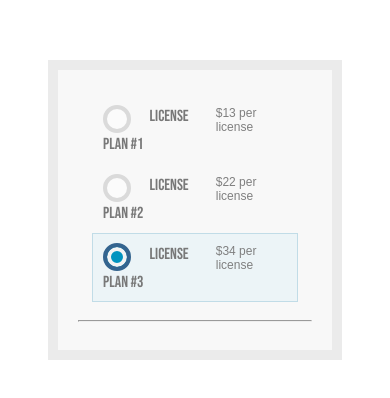
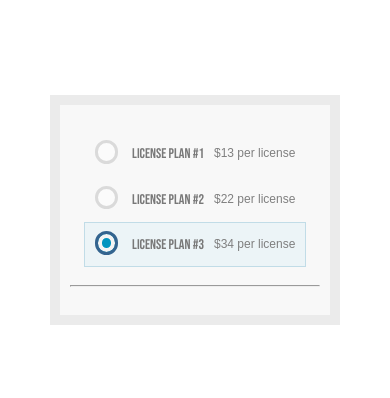
Before and after one commit to feyaq13/afla-group-test-1, a website built with Parcel: page src/index.html in a window 390 px wide. Shown: the part 212-610 px from the top of the page. Built offline with nearby package versions, Linux system fonts and the light colour scheme.

Commit message:
рефакторит форму для адаптивности

```diff
--- a/src/styles.css
+++ b/src/styles.css
@@ -1,3 +1,7 @@
+:root {
+  --primary-color: #0294BF;
+}
+
 body {
   margin: 0 auto;
   display: flex;
@@ -8,9 +12,14 @@ body {
 
 .form-choose-licence-plan {
   padding: 20px;
-  width: 60%;
   border: 10px solid #EBEBEB;
   background-color: #F8F8F8;
+}
+
+@media (max-width: 480px) {
+  .form-choose-licence-plan {
+    padding: 20px 10px;
+  }
 }
 
 fieldset {
@@ -22,6 +31,7 @@ fieldset {
   border: 1px solid transparent;
   display: flex;
   justify-content: space-between;
+  align-items: center;
 }
 
 .form-choose-licence-plan__field.focus {
@@ -29,13 +39,7 @@ fieldset {
   background-color: #ECF4F7;
 }
 
-.form-choose-licence-plan span {
-  font: 12px Arial, serif;
-  color: #7F7F7F;
-  vertical-align: bottom;
-}
-
-.form-choose-licence-plan input {
+.form-choose-licence-plan__field input {
   position: absolute;
   opacity: 0;
 }
@@ -44,7 +48,7 @@ fieldset {
   content: '';
   background: #FBFBFB;
   border-radius: 100%;
-  border: 4px solid #DADADA;
+  border: .25em solid #DADADA;
   display: inline-block;
   width: 1.25em;
   height: 1.25em;
@@ -58,18 +62,33 @@ fieldset {
 }
 
 .form-choose-licence-plan input:checked + .form-choose-licence-plan__label::before {
-  background-color: #0294BF;
+  background-color: var(--primary-color);
   border-color: #34648F;
   box-shadow: inset 0 0 0 4px #f4f4f4;
 }
 
 .form-choose-licence-plan input:focus + .form-choose-licence-plan__label::before {
-  background-color: #0294BF;
+  background-color: var(--primary-color);
   border-color: #34648F;
   outline: none;
 }
 
 .form-choose-licence-plan__label {
+  display: flex;
+  align-items: center;
   font-family: 'bebas_neueregular', Arial, serif;
   color: #787878;
+  margin-right: 10px;
 }
+
+
+@media (max-width: 480px) {
+  .form-choose-licence-plan__label {
+    font-size: 14px;
+  }
+}
+
+.form-choose-licence-plan__field span {
+  font: 12px Arial, serif;
+  color: #7F7F7F;
+}
```
